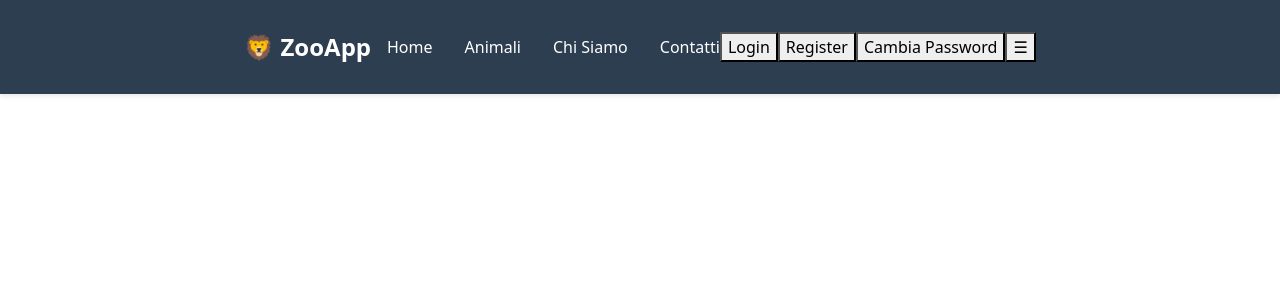
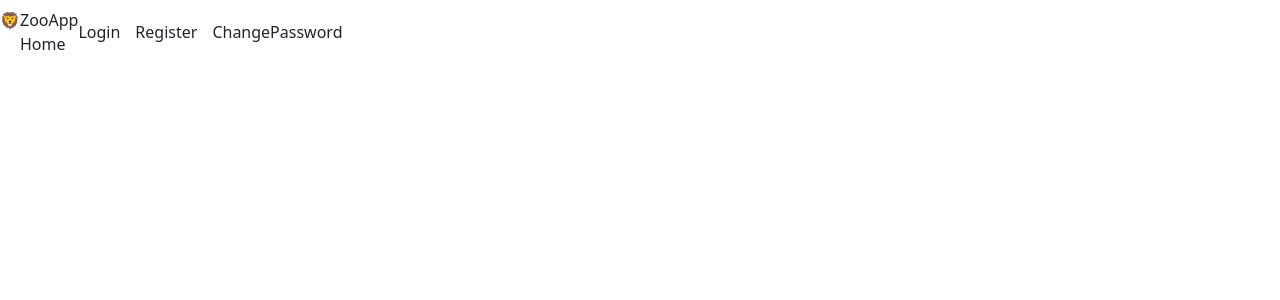
Before and after one commit to Safetyon9/zooApp-frontend, an Angular app: page / in a window 1280 px wide. Shown: the top 300 px of the page. Built offline with nearby package versions, Linux system fonts and the light colour scheme.

Commit message:
fatto niente

```diff
--- a/src/app/navbar/navbar.css
+++ b/src/app/navbar/navbar.css
@@ -1,105 +1,20 @@
-.navbar {
-  background-color: #2c3e50;
-  box-shadow: 0 2px 5px rgba(0, 0, 0, 0.1);
-  position: sticky;
-  top: 0;
-  z-index: 100;
-}
-
 .navbar-container {
-  max-width: 1200px;
-  margin: 0 auto;
   display: flex;
-  justify-content: space-between;
   align-items: center;
-  padding: 1rem 2rem;
-}
-
-.navbar-brand .logo {
-  color: white;
-  font-size: 1.5rem;
-  font-weight: bold;
-  cursor: pointer;
 }
 
 .navbar-menu {
   list-style: none;
   display: flex;
-  gap: 2rem;
+  gap: 15px;
   margin: 0;
   padding: 0;
 }
 
-.navbar-menu li a {
-  color: white;
-  text-decoration: none;
-  font-size: 1rem;
-  transition: color 0.3s ease;
+.navbar-menu.left {
+  margin-left: 20px;
 }
 
-.navbar-menu li a:hover {
-  color: #3498db;
+.navbar-menu.right {
+  margin-left: auto;
 }
-
-.hamburger {
-  display: none;
-  flex-direction: column;
-  cursor: pointer;
-  background: none;
-  border: none;
-  gap: 5px;
-}
-
-.hamburger span {
-  width: 25px;
-  height: 3px;
-  background-color: white;
-  transition: 0.3s;
-}
-
-@media (max-width: 768px) {
-  .hamburger {
-    display: flex;
-  }
-
-  .hamburger.active span:nth-child(1) {
-    transform: rotate(45deg) translate(10px, 10px);
-  }
-
-  .hamburger.active span:nth-child(2) {
-    opacity: 0;
-  }
-
-  .hamburger.active span:nth-child(3) {
-    transform: rotate(-45deg) translate(7px, -7px);
-  }
-
-  .navbar-menu {
-    position: absolute;
-    top: 60px;
-    left: 0;
-    right: 0;
-    background-color: #34495e;
-    flex-direction: column;
-    gap: 0;
-    max-height: 0;
-    overflow: hidden;
-    transition: max-height 0.3s ease;
-  }
-
-  .navbar-menu.active {
-    max-height: 300px;
-  }
-
-  .navbar-menu li {
-    padding: 1rem 2rem;
-  }
-
-  .navbar-menu li a {
-    display: block;
-  }
-
-  .navbar-container {
-    padding: 1rem;
-  }
-}
--- a/src/app/navbar/navbar.html
+++ b/src/app/navbar/navbar.html
@@ -1,23 +1,20 @@
 <nav class="navbar">
   <div class="navbar-container">
 
-    <div class="navbar-brand">
-      <span class="logo">🦁 ZooApp</span>
+    <div class="navbar-left">
+      <span class="logo">🦁ZooApp</span>
+
+      <ul class="navbar-menu left">
+        <li><a routerLink="/" (click)="closeMenu()">Home</a></li>
+      </ul>
     </div>
 
-    <ul class="navbar-menu" [class.active]="isMenuOpen">
-      <li><a href="/" (click)="closeMenu()">Home</a></li>
-      <li><a href="/animals" (click)="closeMenu()">Animali</a></li>
-      <li><a href="/about" (click)="closeMenu()">Chi Siamo</a></li>
-      <li><a href="/contact" (click)="closeMenu()">Contatti</a></li>
-    </ul>
-
-    <div class="navbar-actions">
-      <button mat-button (click)="openLoginDialog()">Login</button>
-      <button mat-button (click)="openRegisterDialog()">Register</button>
-      <button mat-button (click)="openChangePasswordDialog()">Cambia Password</button>
-    </div>
-
-    <button class="menu-toggle" (click)="toggleMenu()">☰</button>
+    <div class="navbar-right">
+      <ul class="navbar-menu right" [class.active]="isMenuOpen">
+        <li><a (click)="openLoginDialog()">Login</a></li>
+        <li><a (click)="openRegisterDialog()">Register</a></li>
+        <li><a (click)="openChangePasswordDialog()">ChangePassword</a></li>
+      </ul>
+  </div>
   </div>
 </nav>
```
